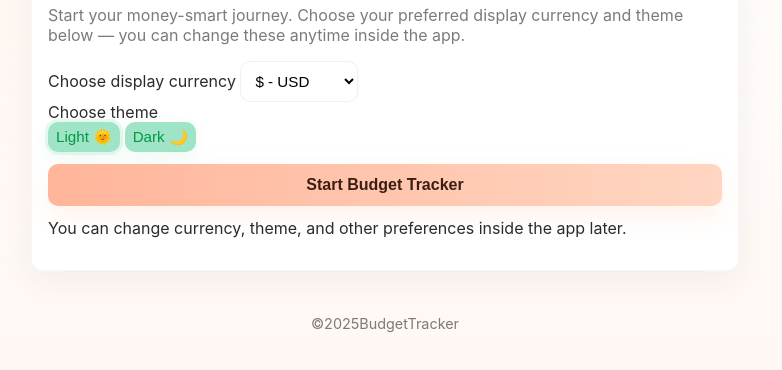
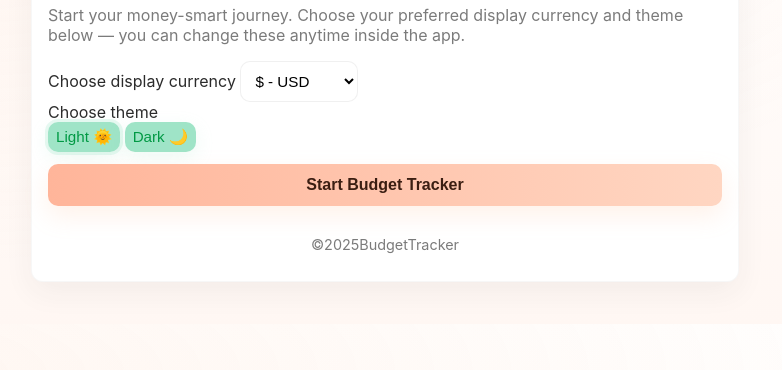
Before and after one commit to rutvi09/budget-tracker, a plain HTML site: page index.html in a window 1280 px wide. Shown: the part 184-554 px from the top of the page, without its empty margins (255-1037 px from the left). Drawn offline with Linux system fonts and the light colour scheme.

Commit message:
Update index.html

```diff
--- a/index.html
+++ b/index.html
@@ -43,8 +43,7 @@
         <button id="start-app" class="btn primary large">Start Budget Tracker</button>
       </div>
 
-      <p class="muted small" style="margin-top:12px;">You can change currency, theme, and other preferences inside the app later.</p>
-    </div>
+
 
     <footer class="footer muted">&copy2025BudgetTracker</footer>
   </main>
```
